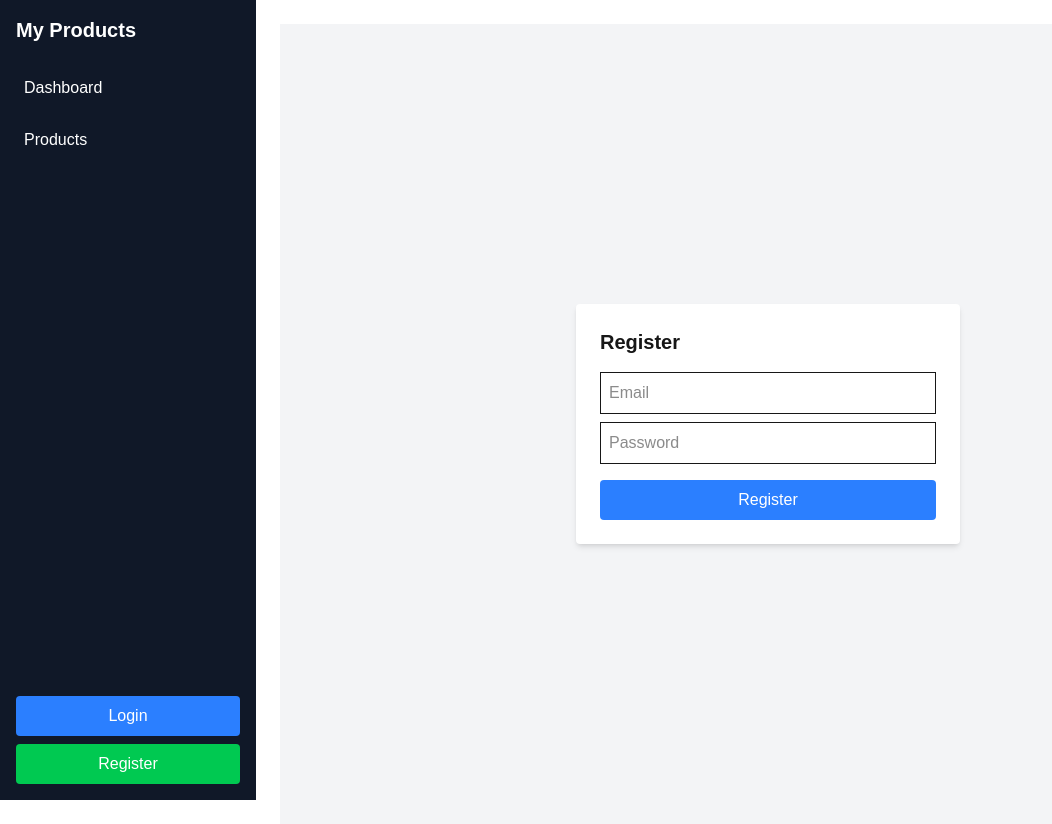
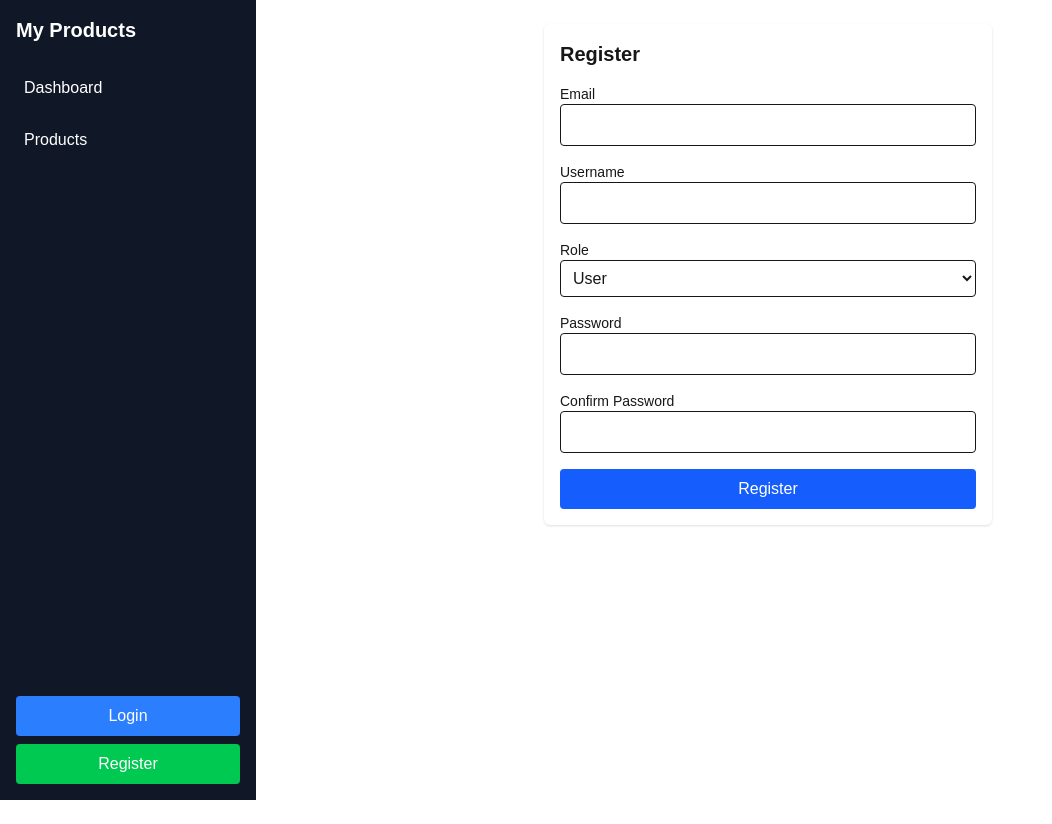
Before and after one commit to marzuq-zuqi/products, a Next.js app: page /register in a window 1280 px wide. Shown: the whole page, without its empty margins (0-1052 px from the left). After the commit the page ends 800 px from the top, so only its background shows below. Built offline with nearby package versions, Linux system fonts and the light colour scheme; no server answers.

Commit message:
adjust login and register page and modernize the api page

```diff
--- /dev/null
+++ b/src/app/api/user/route.ts
@@ -0,0 +1,17 @@
+import { NextRequest, NextResponse } from "next/server";
+import { verifyToken } from "@/lib/auth";
+
+export async function GET(req: NextRequest) {
+  const token = req.cookies.get("token")?.value;
+
+  if (!token) {
+    return NextResponse.json({ user: null }, { status: 401 });
+  }
+
+  try {
+    const user = verifyToken(token); // extract user data from the JWT
+    return NextResponse.json({ user });
+  } catch (err) {
+    return NextResponse.json({ user: null }, { status: 401 });
+  }
+}
--- a/src/app/login/page.tsx
+++ b/src/app/login/page.tsx
@@ -2,60 +2,82 @@
 
 import { useState } from "react";
 import { useRouter } from "next/navigation";
+import { login } from "@/lib/api"; // Adjust this import path as needed
+import { toast } from "react-hot-toast";
 
 export default function LoginPage() {
-  const [email, setEmail] = useState("");
+  const [username, setUsername] = useState("");
   const [password, setPassword] = useState("");
   const [error, setError] = useState("");
+  const [loading, setLoading] = useState(false);
   const router = useRouter();
 
   const handleSubmit = async (e: React.FormEvent) => {
     e.preventDefault();
     setError("");
+    setLoading(true);
 
     try {
-      const response = await fetch("/api/login", {
-        method: "POST",
-        headers: { "Content-Type": "application/json" },
-        body: JSON.stringify({ email, password }),
-        credentials: "include",
-      });
+      const res = await login(username, password);
 
-      if (response.ok) {
-        router.push("/"); // Redirect to dashboard
+      if (res.ok) {
+        toast.success("Login successful!");
+        router.push("/dashboard");
       } else {
-        setError("Invalid credentials");
+        console.log(res)
+        setError(res.data?.error || "Invalid username or password");
       }
     } catch (err) {
-      console.error("Login error:", err);
-      setError("Something went wrong");
+      console.error("Login failed:", err);
+      setError("Something went wrong. Please try again.");
+    } finally {
+      setLoading(false);
     }
   };
 
   return (
-    <div className="min-h-screen flex items-center justify-center bg-gray-100">
-      <form onSubmit={handleSubmit} className="bg-white p-6 rounded shadow-md w-96">
-        <h2 className="text-xl font-bold mb-4">Login</h2>
-        {error && <p className="text-red-500">{error}</p>}
+    <div className="min-h-screen flex items-center justify-center bg-gray-100 px-4">
+      <div className="max-w-md w-full bg-white p-8 rounded-lg shadow-lg">
+        <h2 className="text-2xl font-semibold mb-6 text-center">Login</h2>
 
+        {error && (
+          <div className="mb-4 p-3 bg-red-100 text-red-700 text-sm rounded">
+            {error}
+          </div>
+        )}
+
+        <form onSubmit={handleSubmit} className="space-y-4">
+          <div>
+            <label className="block mb-1 font-medium">Username</label>
             <input
-          type="email"
-          placeholder="Email"
-          value={email}
-          onChange={(e) => setEmail(e.target.value)}
-          className="border p-2 w-full mb-2"
+              type="text"
+              value={username}
+              onChange={(e) => setUsername(e.target.value)}
+              required
+              className="w-full px-3 py-2 border rounded-lg focus:outline-none focus:ring-2 focus:ring-blue-500"
             />
+          </div>
+
+          <div>
+            <label className="block mb-1 font-medium">Password</label>
             <input
               type="password"
-          placeholder="Password"
               value={password}
               onChange={(e) => setPassword(e.target.value)}
-          className="border p-2 w-full mb-4"
+              required
+              className="w-full px-3 py-2 border rounded-lg focus:outline-none focus:ring-2 focus:ring-blue-500"
             />
-        <button type="submit" className="bg-blue-500 text-white px-4 py-2 rounded w-full">
-          Login
+          </div>
+
+          <button
+            type="submit"
+            disabled={loading}
+            className="w-full bg-blue-600 hover:bg-blue-700 text-white py-2 px-4 rounded-lg transition"
+          >
+            {loading ? "Logging in..." : "Login"}
           </button>
         </form>
       </div>
+    </div>
   );
 }
--- a/src/app/register/page.tsx
+++ b/src/app/register/page.tsx
@@ -1,61 +1,121 @@
 "use client";
 
-import { useState } from "react";
+import React, { useState } from "react";
 import { useRouter } from "next/navigation";
+import { register } from "@/lib/api";
 
-export default function RegisterPage() {
+export default function RegisterForm() {
+  const router = useRouter();
+
   const [email, setEmail] = useState("");
+  const [username, setUsername] = useState("");
+  const [role, setRole] = useState("user");
   const [password, setPassword] = useState("");
+  const [confirmPassword, setConfirmPassword] = useState("");
+
   const [error, setError] = useState("");
-  const router = useRouter();
+  const [loading, setLoading] = useState(false);
 
   const handleSubmit = async (e: React.FormEvent) => {
     e.preventDefault();
     setError("");
 
+    if (!email || !username || !password || !role) {
+      setError("All fields are required");
+      return;
+    }
+
+    if (password !== confirmPassword) {
+      setError("Passwords do not match");
+      return;
+    }
+
     try {
-      const response = await fetch("/api/register", {
-        method: "POST",
-        headers: { "Content-Type": "application/json" },
-        body: JSON.stringify({ email, password }),
-        credentials: "include",
-      });
+      setLoading(true);
+      const res = await register(email, password, username, role);
 
-      if (response.ok) {
+      if (res.ok) {
         router.push("/login");
       } else {
-        setError("Registration failed");
+        setError(res.data.message || "Registration failed");
       }
     } catch (err) {
-      console.error("Login error:", err);
-      setError("Something went wrong");
+      console.error("Registration error:", err);
+      setError("Something went wrong. Please try again.");
+    } finally {
+      setLoading(false);
     }
   };
 
   return (
-    <div className="min-h-screen flex items-center justify-center bg-gray-100">
-      <form onSubmit={handleSubmit} className="bg-white p-6 rounded shadow-md w-96">
-        <h2 className="text-xl font-bold mb-4">Register</h2>
-        {error && <p className="text-red-500">{error}</p>}
+    <form onSubmit={handleSubmit} className="max-w-md mx-auto p-4 space-y-4 bg-white shadow rounded-md">
+      <h2 className="text-xl font-semibold">Register</h2>
 
+      {error && <p className="text-red-600 text-sm">{error}</p>}
+
+      <div>
+        <label className="block text-sm font-medium">Email</label>
         <input
           type="email"
-          placeholder="Email"
           value={email}
           onChange={(e) => setEmail(e.target.value)}
-          className="border p-2 w-full mb-2"
+          className="w-full p-2 border rounded"
+          required
         />
+      </div>
+
+      <div>
+        <label className="block text-sm font-medium">Username</label>
+        <input
+          type="text"
+          value={username}
+          onChange={(e) => setUsername(e.target.value)}
+          className="w-full p-2 border rounded"
+          required
+        />
+      </div>
+
+      <div>
+        <label className="block text-sm font-medium">Role</label>
+        <select
+          value={role}
+          onChange={(e) => setRole(e.target.value)}
+          className="w-full p-2 border rounded"
+        >
+          <option value="user">User</option>
+          <option value="admin">Admin</option>
+        </select>
+      </div>
+
+      <div>
+        <label className="block text-sm font-medium">Password</label>
         <input
           type="password"
-          placeholder="Password"
           value={password}
           onChange={(e) => setPassword(e.target.value)}
-          className="border p-2 w-full mb-4"
+          className="w-full p-2 border rounded"
+          required
         />
-        <button type="submit" className="bg-blue-500 text-white px-4 py-2 rounded w-full">
-          Register
-        </button>
-      </form>
-    </div>
+      </div>
+
+      <div>
+        <label className="block text-sm font-medium">Confirm Password</label>
+        <input
+          type="password"
+          value={confirmPassword}
+          onChange={(e) => setConfirmPassword(e.target.value)}
+          className="w-full p-2 border rounded"
+          required
+        />
+      </div>
+
+      <button
+        type="submit"
+        disabled={loading}
+        className="w-full py-2 px-4 bg-blue-600 text-white rounded hover:bg-blue-700"
+      >
+        {loading ? "Registering..." : "Register"}
+      </button>
+    </form>
   );
 }
--- a/src/lib/api.ts
+++ b/src/lib/api.ts
@@ -1,39 +1,72 @@
-const API_URL = "http://localhost:8080/api/products";
+const BASE_URL = process.env.NEXT_PUBLIC_API_BASE_URL;
 
-export async function fetchProducts(page: number, limit: number, searchQuery: string) {
-  const res = await fetch(API_URL);
-  return res.json();
+type FetchOptions = {
+  method?: "GET" | "POST" | "PUT" | "DELETE";
+  body?: any;
+  auth?: boolean; // whether to include credentials
+};
+
+type APIResponse<T = any> = {
+  ok: boolean;
+  status: number;
+  data?: T;
+};
+
+async function request<T = any>(
+  endpoint: string,
+  { method = "GET", body, auth = true }: FetchOptions = {}
+): Promise<APIResponse<T>> {
+  try {
+    const res = await fetch(`${BASE_URL}${endpoint}`, {
+      method,
+      headers: body ? { "Content-Type": "application/json" } : undefined,
+      body: body ? JSON.stringify(body) : undefined,
+      credentials: auth ? "include" : "same-origin",
+    });
+
+    const data = await res.json().catch(() => ({}));
+
+    return {
+      ok: res.ok,
+      status: res.status,
+      data,
+    };
+  } catch (error) {
+    console.error("API request failed:", error);
+    return {
+      ok: false,
+      status: 500,
+      // data: { message: "Network error" },
+      data: undefined,
+    };
+  }
 }
 
-// export async function fetchProducts(page = 1, limit = 10, searchQuery = "") {
-//   const res = await fetch(
-//     `/api/products?page=${page}&limit=${limit}&search=${encodeURIComponent(searchQuery)}`
-//   );
-//   if (!res.ok) throw new Error("Failed to fetch products");
-//   return await res.json();
-// }
+// ---------- Auth ----------
+export const login = (username: string, password: string) =>
+  request("/auth/login", { method: "POST", body: { username, password } });
 
-export async function fetchProduct(id: string) {
-  const res = await fetch(`${API_URL}/${id}`);
-  return res.json();
-}
+export const register = (email: string, password: string, username: string, role: string) =>
+  request("/auth/register", { method: "POST", body: { email, password, username, role } });
 
-export async function createProduct(product: any) {
-  await fetch(API_URL, {
-    method: "POST",
-    headers: { "Content-Type": "application/json" },
-    body: JSON.stringify(product),
-  });
-}
+export const logout = () => request("/auth/logout", { method: "POST" });
 
-export async function updateProduct(id: string, product: any) {
-  await fetch(`${API_URL}/${id}`, {
-    method: "PUT",
-    headers: { "Content-Type": "application/json" },
-    body: JSON.stringify(product),
-  });
-}
+// ---------- Products ----------
+export const fetchProducts = (
+  page = 1,
+  limit = 10,
+  searchQuery = ""
+) =>
+  request(`/api/products?page=${page}&limit=${limit}&search=${encodeURIComponent(searchQuery)}`);
 
-export async function deleteProduct(id: string) {
-  await fetch(`${API_URL}/${id}`, { method: "DELETE" });
-}
+export const fetchProduct = (id: string) =>
+  request(`/api/products/${id}`);
+
+export const createProduct = (product: any) =>
+  request("/api/products", { method: "POST", body: product });
+
+export const updateProduct = (id: string, product: any) =>
+  request(`/api/products/${id}`, { method: "PUT", body: product });
+
+export const deleteProduct = (id: string) =>
+  request(`/api/products/${id}`, { method: "DELETE" });
--- /dev/null
+++ b/src/lib/auth.ts
@@ -0,0 +1,7 @@
+import jwt from "jsonwebtoken";
+
+const JWT_SECRET = process.env.JWT_SECRET!;
+
+export function verifyToken(token: string) {
+  return jwt.verify(token, JWT_SECRET);
+}
```
Lines whose indentation alone changed are shown as unchanged.
